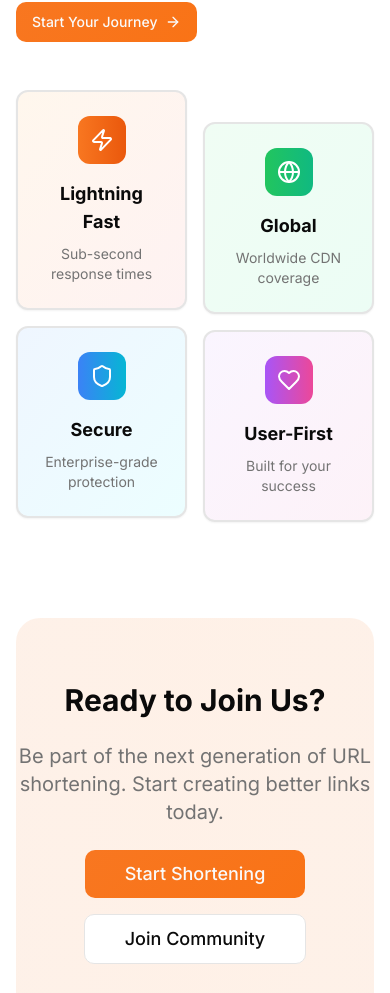
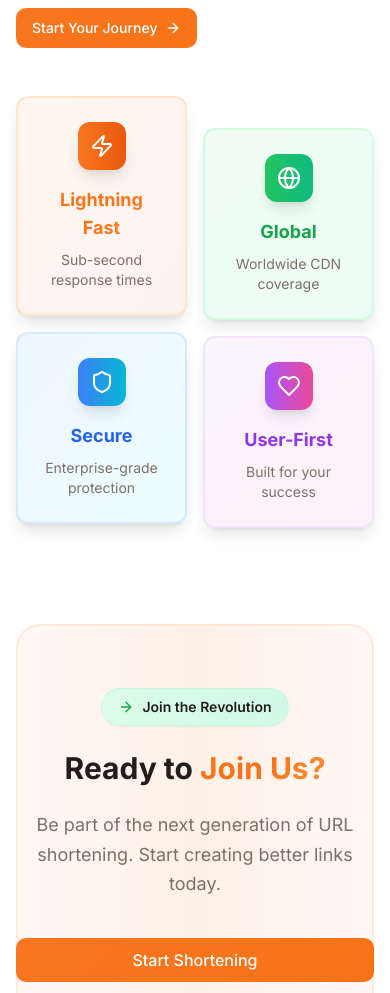
Before and after one commit to orangeurl/web, a Next.js app: page /about in a window 390 px wide. Shown: the part 1004-1997 px from the top of the page. Built offline with nearby package versions, Linux system fonts and the light colour scheme; no server answers.

Commit message:
refactor: new theme

```diff
--- a/app/about/page.tsx
+++ b/app/about/page.tsx
@@ -49,8 +49,8 @@ export default function AboutPage() {
         variants={staggerContainer}
       >
         <motion.div variants={fadeInUp} className="space-y-6">
-          <div className="inline-flex items-center px-4 py-2 bg-gradient-to-r from-orange-100 to-red-100 dark:from-orange-900/30 dark:to-red-900/30 rounded-full text-sm font-medium">
-            <Sparkles className="w-4 h-4 mr-2" />
+          <div className="inline-flex items-center px-5 py-2.5 bg-gradient-to-r from-orange-100 to-red-100 dark:from-orange-900/30 dark:to-red-900/30 border border-orange-200/50 dark:border-orange-800/50 rounded-full text-sm font-semibold shadow-sm">
+            <Sparkles className="w-4 h-4 mr-2 text-primary" />
             Our Story
           </div>
           <h1 className="text-4xl md:text-6xl font-bold leading-tight">
@@ -68,7 +68,7 @@ export default function AboutPage() {
         className="grid grid-cols-1 lg:grid-cols-2 gap-12 items-center"
         initial="initial"
         whileInView="animate"
-        viewport={{ once: true }}
+        viewport={{ once: true, amount: 0.1 }}
         variants={staggerContainer}
       >
         <motion.div variants={fadeInUp} className="space-y-6">
@@ -96,41 +96,41 @@ export default function AboutPage() {
         >
           <div className="grid grid-cols-2 gap-4">
             <div className="space-y-4">
-              <Card className="card-hover bg-gradient-to-br from-orange-50 to-red-50 dark:from-orange-900/20 dark:to-red-900/20 border-2">
+              <Card className="card-hover bg-gradient-to-br from-orange-50 to-red-50 dark:from-orange-900/20 dark:to-red-900/20 border-2 border-orange-200/50 dark:border-orange-800/50 shadow-lg hover:shadow-xl transition-all">
                 <CardContent className="p-6 text-center">
-                  <div className="w-12 h-12 bg-gradient-to-r from-primary to-orange-600 rounded-lg flex items-center justify-center text-white mx-auto mb-4">
+                  <div className="w-12 h-12 bg-gradient-to-r from-primary to-orange-600 rounded-xl flex items-center justify-center text-white mx-auto mb-4 shadow-lg">
                     <Zap className="w-6 h-6" />
                   </div>
-                  <h3 className="font-bold text-lg">Lightning Fast</h3>
+                  <h3 className="font-bold text-lg gradient-text-primary">Lightning Fast</h3>
                   <p className="text-sm text-muted-foreground mt-2">Sub-second response times</p>
                 </CardContent>
               </Card>
-              <Card className="card-hover bg-gradient-to-br from-blue-50 to-cyan-50 dark:from-blue-900/20 dark:to-cyan-900/20 border-2">
+              <Card className="card-hover bg-gradient-to-br from-blue-50 to-cyan-50 dark:from-blue-900/20 dark:to-cyan-900/20 border-2 border-blue-200/50 dark:border-blue-800/50 shadow-lg hover:shadow-xl transition-all">
                 <CardContent className="p-6 text-center">
-                  <div className="w-12 h-12 bg-gradient-to-r from-blue-500 to-cyan-500 rounded-lg flex items-center justify-center text-white mx-auto mb-4">
+                  <div className="w-12 h-12 bg-gradient-to-r from-blue-500 to-cyan-500 rounded-xl flex items-center justify-center text-white mx-auto mb-4 shadow-lg">
                     <Shield className="w-6 h-6" />
                   </div>
-                  <h3 className="font-bold text-lg">Secure</h3>
+                  <h3 className="font-bold text-lg text-blue-600 dark:text-blue-400">Secure</h3>
                   <p className="text-sm text-muted-foreground mt-2">Enterprise-grade protection</p>
                 </CardContent>
               </Card>
             </div>
             <div className="space-y-4 pt-8">
-              <Card className="card-hover bg-gradient-to-br from-green-50 to-emerald-50 dark:from-green-900/20 dark:to-emerald-900/20 border-2">
+              <Card className="card-hover bg-gradient-to-br from-green-50 to-emerald-50 dark:from-green-900/20 dark:to-emerald-900/20 border-2 border-green-200/50 dark:border-green-800/50 shadow-lg hover:shadow-xl transition-all">
                 <CardContent className="p-6 text-center">
-                  <div className="w-12 h-12 bg-gradient-to-r from-green-500 to-emerald-500 rounded-lg flex items-center justify-center text-white mx-auto mb-4">
+                  <div className="w-12 h-12 bg-gradient-to-r from-green-500 to-emerald-500 rounded-xl flex items-center justify-center text-white mx-auto mb-4 shadow-lg">
                     <Globe className="w-6 h-6" />
                   </div>
-                  <h3 className="font-bold text-lg">Global</h3>
+                  <h3 className="font-bold text-lg text-green-600 dark:text-green-400">Global</h3>
                   <p className="text-sm text-muted-foreground mt-2">Worldwide CDN coverage</p>
                 </CardContent>
               </Card>
-              <Card className="card-hover bg-gradient-to-br from-purple-50 to-pink-50 dark:from-purple-900/20 dark:to-pink-900/20 border-2">
+              <Card className="card-hover bg-gradient-to-br from-purple-50 to-pink-50 dark:from-purple-900/20 dark:to-pink-900/20 border-2 border-purple-200/50 dark:border-purple-800/50 shadow-lg hover:shadow-xl transition-all">
                 <CardContent className="p-6 text-center">
-                  <div className="w-12 h-12 bg-gradient-to-r from-purple-500 to-pink-500 rounded-lg flex items-center justify-center text-white mx-auto mb-4">
+                  <div className="w-12 h-12 bg-gradient-to-r from-purple-500 to-pink-500 rounded-xl flex items-center justify-center text-white mx-auto mb-4 shadow-lg">
                     <Heart className="w-6 h-6" />
                   </div>
-                  <h3 className="font-bold text-lg">User-First</h3>
+                  <h3 className="font-bold text-lg text-purple-600 dark:text-purple-400">User-First</h3>
                   <p className="text-sm text-muted-foreground mt-2">Built for your success</p>
                 </CardContent>
               </Card>
@@ -145,21 +145,27 @@ export default function AboutPage() {
         className="text-center py-16 relative overflow-hidden"
         initial="initial"
         whileInView="animate"
-        viewport={{ once: true }}
+        viewport={{ once: true, amount: 0.1 }}
         variants={fadeInUp}
       >
-        <div className="absolute inset-0 bg-gradient-to-r from-primary/10 via-orange-500/10 to-primary/10 rounded-3xl" />
+        <div className="absolute inset-0 bg-gradient-to-r from-primary/5 via-orange-500/10 to-primary/5 rounded-3xl border-2 border-primary/10" />
 
-        <div className="relative z-10 space-y-6">
-          <h2 className="text-3xl md:text-4xl font-bold">Ready to Join Us?</h2>
-          <p className="text-xl text-muted-foreground max-w-2xl mx-auto">
+        <div className="relative z-10 space-y-6 md:space-y-8 max-w-4xl mx-auto">
+          <div className="inline-flex items-center px-4 py-2 bg-gradient-to-r from-green-100 to-emerald-100 dark:from-green-900/30 dark:to-emerald-900/30 border border-green-200/50 dark:border-green-800/50 rounded-full text-sm font-semibold shadow-sm">
+            <ArrowRight className="w-4 h-4 mr-2 text-green-600 dark:text-green-400" />
+            Join the Revolution
+          </div>
+          <h2 className="text-3xl md:text-4xl lg:text-5xl font-bold px-4">
+            Ready to <span className="gradient-text-primary">Join Us?</span>
+          </h2>
+          <p className="text-lg md:text-xl text-muted-foreground max-w-2xl mx-auto leading-relaxed">
             Be part of the next generation of URL shortening. Start creating better links today.
           </p>
-          <div className="flex flex-col sm:flex-row items-center justify-center gap-4">
-            <Button size="lg" className="btn-primary text-lg px-10 py-6" asChild>
+          <div className="flex flex-col sm:flex-row items-center justify-center gap-4 pt-4">
+            <Button size="lg" className="btn-primary text-base md:text-lg px-8 md:px-10 py-5 md:py-6 w-full sm:w-auto" asChild>
               <Link href="/">Start Shortening</Link>
             </Button>
-            <Button variant="outline" size="lg" className="text-lg px-10 py-6" asChild>
+            <Button variant="outline" size="lg" className="text-base md:text-lg px-8 md:px-10 py-5 md:py-6 border-2 hover:border-primary w-full sm:w-auto" asChild>
               <Link href="https://discord.gg/FvJtFw64WV" target="_blank" rel="noopener noreferrer">Join Community</Link>
             </Button>
           </div>
--- a/app/globals.css
+++ b/app/globals.css
@@ -18,52 +18,102 @@
 
 @layer base {
   :root {
+    /* Base colors */
     --background: 0 0% 100%;
-    --foreground: 0 0% 3.9%;
+    --foreground: 20 14% 12%;
+
+    /* Card colors */
     --card: 0 0% 100%;
-    --card-foreground: 0 0% 3.9%;
+    --card-foreground: 20 14% 12%;
+
+    /* Popover colors */
     --popover: 0 0% 100%;
-    --popover-foreground: 0 0% 3.9%;
-    --primary: 24 94% 55%;
-    --primary-foreground: 0 0% 98%;
-    --secondary: 0 0% 96.1%;
-    --secondary-foreground: 0 0% 9%;
-    --muted: 0 0% 96.1%;
-    --muted-foreground: 0 0% 45.1%;
-    --accent: 0 0% 96.1%;
-    --accent-foreground: 0 0% 9%;
+    --popover-foreground: 20 14% 12%;
+
+    /* Primary - Orange theme */
+    --primary: 24 94% 55%; /* #ea580c */
+    --primary-foreground: 0 0% 100%;
+    --primary-light: 24 100% 65%; /* Lighter orange */
+    --primary-dark: 24 94% 45%; /* Darker orange */
+
+    /* Secondary - Warm accent */
+    --secondary: 33 100% 96%; /* Warm peach/cream */
+    --secondary-foreground: 24 94% 30%;
+
+    /* Muted colors */
+    --muted: 24 20% 96%;
+    --muted-foreground: 24 10% 45%;
+
+    /* Accent colors */
+    --accent: 24 100% 96%;
+    --accent-foreground: 24 94% 30%;
+
+    /* Destructive */
     --destructive: 0 84.2% 60.2%;
     --destructive-foreground: 0 0% 98%;
-    --border: 0 0% 89.8%;
-    --input: 0 0% 89.8%;
+
+    /* Borders and inputs */
+    --border: 24 20% 90%;
+    --input: 24 20% 90%;
     --ring: 24 94% 55%;
-    --chart-1: 24 94% 55%;
-    --chart-2: 33 100% 50%;
-    --chart-3: 45 100% 50%;
-    --chart-4: 16 85% 58%;
-    --chart-5: 30 100% 50%;
+
+    /* Chart colors - warm palette */
+    --chart-1: 24 94% 55%; /* Orange */
+    --chart-2: 33 100% 50%; /* Amber */
+    --chart-3: 45 100% 50%; /* Yellow */
+    --chart-4: 16 85% 58%; /* Red-orange */
+    --chart-5: 30 100% 50%; /* Dark orange */
+
+    /* Radius */
     --radius: 0.75rem;
+
+    /* Spacing system - consistent gaps */
+    --section-gap: 6rem; /* 96px - between major sections */
+    --component-gap: 2rem; /* 32px - between components */
+    --element-gap: 1rem; /* 16px - between elements */
   }
+
   .dark {
-    --background: 20 14% 4%;
-    --foreground: 60 9% 98%;
-    --card: 20 14% 4%;
-    --card-foreground: 60 9% 98%;
-    --popover: 20 14% 4%;
-    --popover-foreground: 60 9% 98%;
+    /* Base colors - warm dark theme */
+    --background: 20 14% 6%;
+    --foreground: 24 10% 97%;
+
+    /* Card colors */
+    --card: 20 14% 8%;
+    --card-foreground: 24 10% 97%;
+
+    /* Popover colors */
+    --popover: 20 14% 8%;
+    --popover-foreground: 24 10% 97%;
+
+    /* Primary - Orange theme (same) */
     --primary: 24 94% 55%;
-    --primary-foreground: 60 9% 98%;
-    --secondary: 12 6% 15%;
-    --secondary-foreground: 60 9% 98%;
-    --muted: 12 6% 15%;
-    --muted-foreground: 24 5% 64%;
-    --accent: 12 6% 15%;
-    --accent-foreground: 60 9% 98%;
-    --destructive: 0 63% 31%;
-    --destructive-foreground: 60 9% 98%;
-    --border: 12 6% 15%;
-    --input: 12 6% 15%;
+    --primary-foreground: 20 14% 6%;
+    --primary-light: 24 100% 65%;
+    --primary-dark: 24 94% 45%;
+
+    /* Secondary - Warm dark accent */
+    --secondary: 24 20% 14%;
+    --secondary-foreground: 24 10% 97%;
+
+    /* Muted colors */
+    --muted: 24 15% 12%;
+    --muted-foreground: 24 8% 60%;
+
+    /* Accent colors */
+    --accent: 24 20% 14%;
+    --accent-foreground: 24 10% 97%;
+
+    /* Destructive */
+    --destructive: 0 72% 51%;
+    --destructive-foreground: 0 0% 98%;
+
+    /* Borders and inputs */
+    --border: 24 20% 18%;
+    --input: 24 20% 18%;
     --ring: 24 94% 55%;
+
+    /* Chart colors - same warm palette */
     --chart-1: 24 94% 55%;
     --chart-2: 33 100% 50%;
     --chart-3: 45 100% 50%;
@@ -295,6 +345,33 @@ button:disabled {
   }
 }
 
+/* Consistent spacing utilities */
+.section-spacing {
+  padding-top: var(--section-gap);
+  padding-bottom: var(--section-gap);
+}
+
+.section-gap {
+  gap: var(--section-gap);
+}
+
+.component-gap {
+  gap: var(--component-gap);
+}
+
+.element-gap {
+  gap: var(--element-gap);
+}
+
+/* Section backgrounds with warm tones */
+.section-bg-primary {
+  background: linear-gradient(135deg, hsl(var(--secondary)) 0%, hsl(var(--accent)) 100%);
+}
+
+.section-bg-secondary {
+  background: linear-gradient(180deg, transparent 0%, hsl(var(--muted) / 0.3) 50%, transparent 100%);
+}
+
 /* Status indicators */
 .status-online {
   background: linear-gradient(135deg, #10b981 0%, #059669 100%);
--- a/components/DarkModeToggle.tsx
+++ b/components/DarkModeToggle.tsx
@@ -22,10 +22,10 @@ export function DarkModeToggle() {
       variant="ghost"
       size="icon"
       onClick={() => setTheme(theme === 'light' ? 'dark' : 'light')}
-      className="relative overflow-hidden group"
+      className="relative group"
     >
-      <Sun className="h-4 w-4 rotate-0 scale-100 transition-all duration-500 ease-in-out dark:rotate-180 dark:scale-0 group-active:rotate-90" />
-      <Moon className="absolute h-4 w-4 rotate-180 scale-0 transition-all duration-500 ease-in-out dark:rotate-0 dark:scale-100 group-active:dark:rotate-[-90deg]" />
+      <Sun className="h-4 w-4 rotate-0 scale-100 transition-all duration-500 dark:-rotate-90 dark:scale-0 group-hover:rotate-180" />
+      <Moon className="absolute h-4 w-4 rotate-90 scale-0 transition-all duration-500 dark:rotate-0 dark:scale-100 dark:group-hover:rotate-[360deg]" />
       <span className="sr-only">Toggle theme</span>
     </Button>
   );
```
Also changed, not shown: app/dashboard/page.tsx (+20 -20 lines), app/page.tsx (+26 -19 lines), app/pricing/page.tsx (+40 -25 lines).
